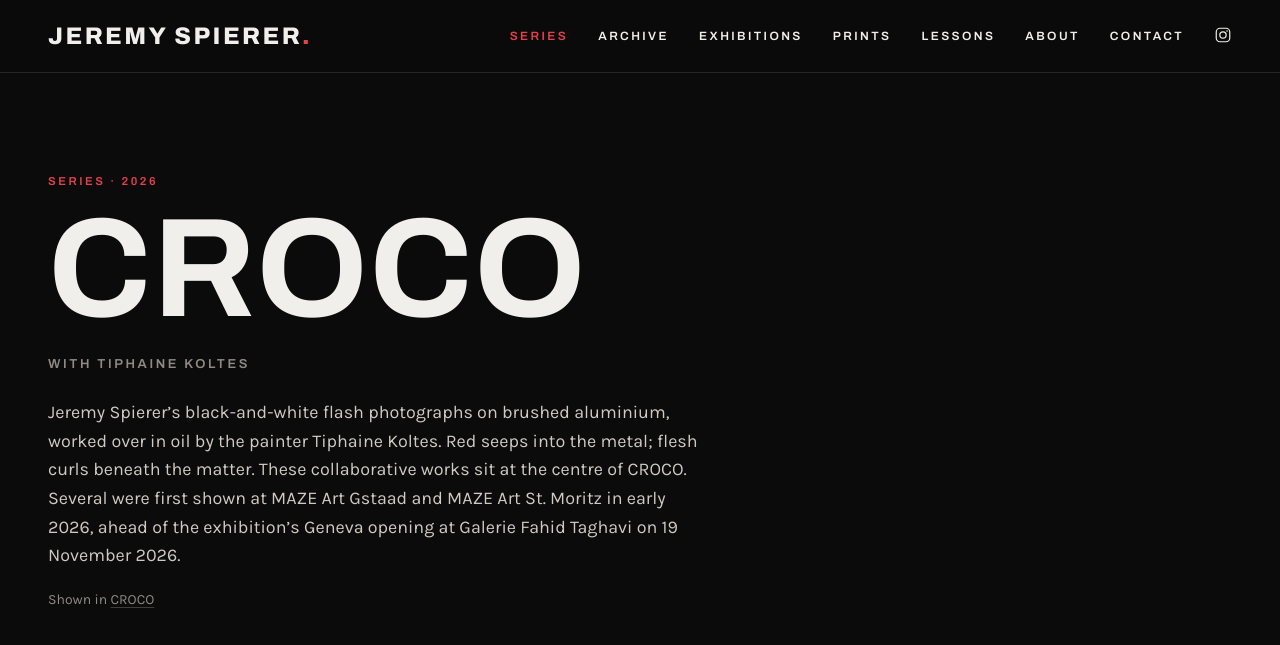
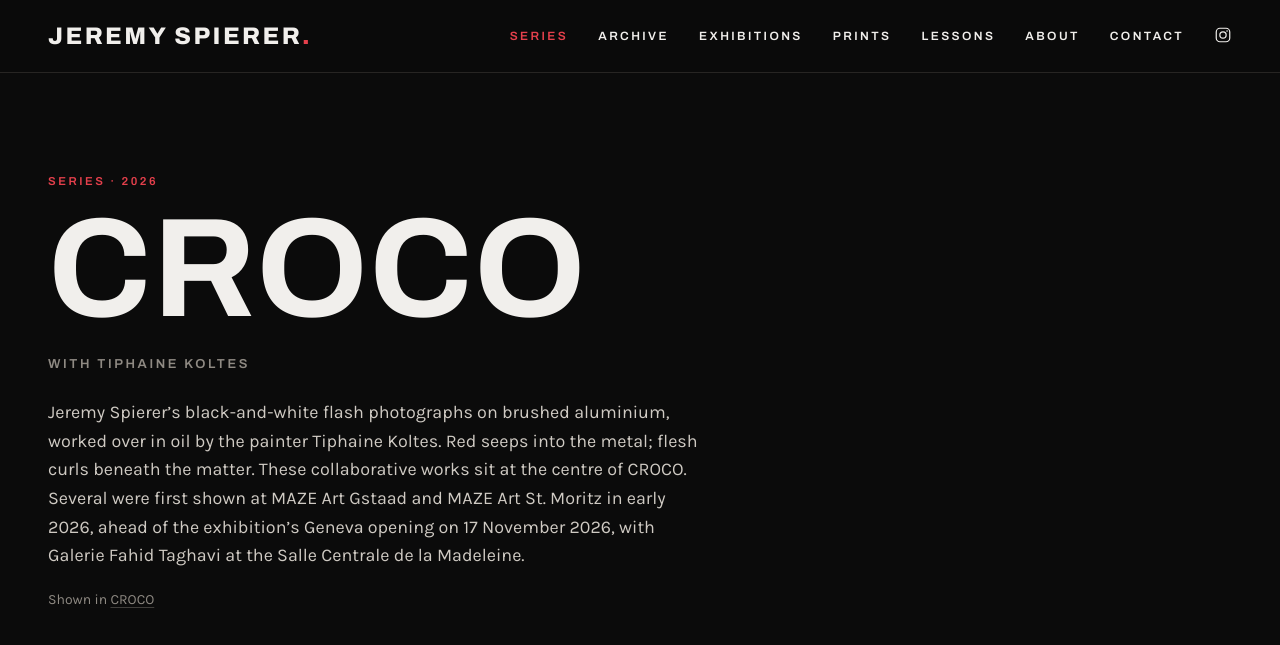
Before and after one commit to jeremie86-lab/jeremie86-lab.github.io, a Jekyll site: the page built from _series/croco.md, in a window 1280 px wide and 1400 px high, cut to the strip 0-645 px from the top of the window. Built offline with Jekyll 4.4.1, drawn with Linux system fonts in a browser that asks for light colours; some of the changed text lies outside the part shown.

Commit message:
CROCO: captions from the exhibition prospectus, opening date

```diff
--- a/_series/croco.md
+++ b/_series/croco.md
@@ -26,4 +26,4 @@ photos:
     caption: "The studio: palettes, brushes and cameras"
 ---
 
-Jeremy Spierer's black-and-white flash photographs on brushed aluminium, worked over in oil by the painter Tiphaine Koltes. Red seeps into the metal; flesh curls beneath the matter. These collaborative works sit at the centre of CROCO. Several were first shown at MAZE Art Gstaad and MAZE Art St. Moritz in early 2026, ahead of the exhibition's Geneva opening at Galerie Fahid Taghavi on 19 November 2026.
+Jeremy Spierer's black-and-white flash photographs on brushed aluminium, worked over in oil by the painter Tiphaine Koltes. Red seeps into the metal; flesh curls beneath the matter. These collaborative works sit at the centre of CROCO. Several were first shown at MAZE Art Gstaad and MAZE Art St. Moritz in early 2026, ahead of the exhibition's Geneva opening on 17 November 2026, with Galerie Fahid Taghavi at the Salle Centrale de la Madeleine.
```
Also changed, not shown: other parts of _series/croco.md (+5 -5 lines).
